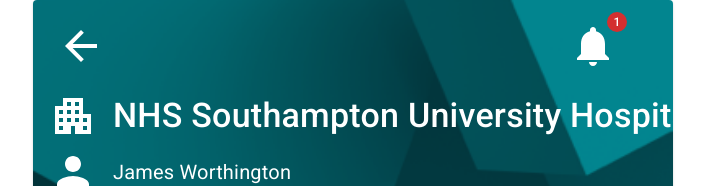
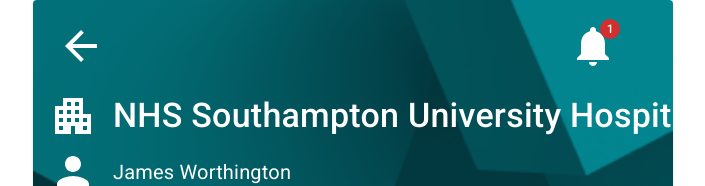
Before and after one commit to Catherinen29/skunkworks, a React (Create React App) app: page /completedpermit in a window 1280 px wide. Shown: the top 186 px of the page, without its empty margins (287-992 px from the left). Built offline with nearby package versions, Linux system fonts and the light colour scheme.

Commit message:
Spacing. Tidy.

```diff
--- a/src/components/mobView.js/CompletedPermit.js
+++ b/src/components/mobView.js/CompletedPermit.js
@@ -44,7 +44,8 @@
                 </Button>
 
                 <Button sx={{color: 'white'}}>
-                    <Badge badgeContent={1} color="error">
+                    <Badge badgeContent={1} style={{fontSize: 20}}
+                        color="error" overlap="circular">
                         <NotificationsIcon sx={{height: '3rem', width: '3rem'}} />
                     </Badge>
                 </Button>
--- a/src/components/mobView.js/ProjectPermits.js
+++ b/src/components/mobView.js/ProjectPermits.js
@@ -45,7 +45,7 @@
                     sx={{color: 'rgba(0, 0, 0, 0.6)', fontWeight: 500}}>
                     Active
                 </Typography>
-                <Typography>
+                <Typography sx={{my: '1rem'}}>
                     No currently active permits
                 </Typography>
             </Box>
```
